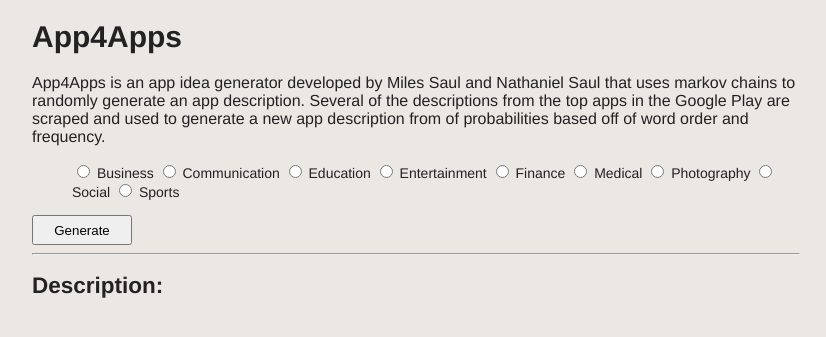
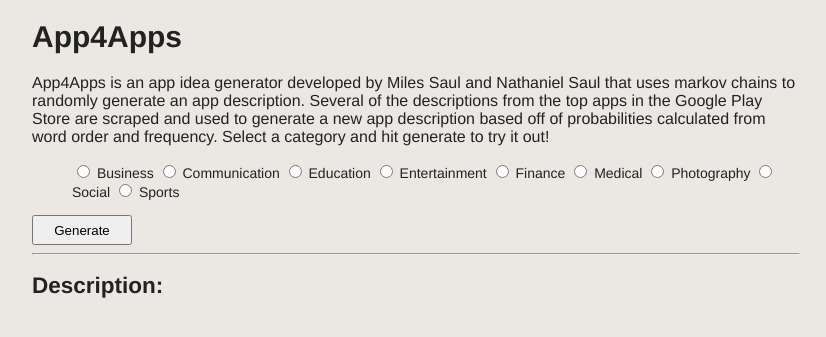
Before and after one commit to sauln/App4Apps, a Flask app: page / in a window 1280 px wide. Shown: the top 337 px of the page, without its empty margins (224-1050 px from the left). Run offline with Flask 2, Linux system fonts and the light colour scheme.

Commit message:
Updated app description

```diff
--- a/app/templates/generator.html
+++ b/app/templates/generator.html
@@ -3,9 +3,9 @@
 {% block content %}
 <p>App4Apps is an app idea generator developed by Miles Saul and Nathaniel Saul
    that uses markov chains to randomly generate an app description. Several of
-   the descriptions from the top apps in the Google Play are scraped and used
-   to generate a new app description from of probabilities based off of word
-   order and frequency.</p>
+   the descriptions from the top apps in the Google Play Store are scraped and used
+   to generate a new app description based off of probabilities calculated from word
+   order and frequency. Select a category and hit generate to try it out!</p>
 
 <div class="forms">
 <form method="post">
```
